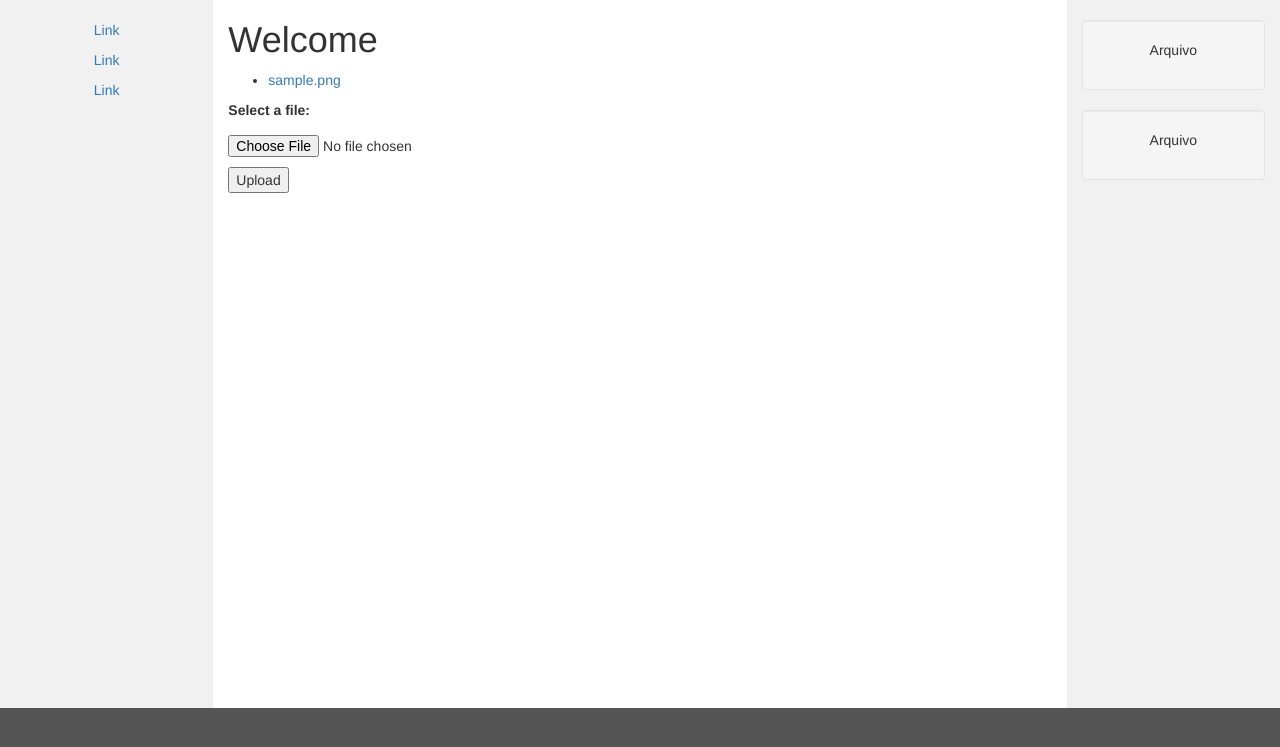
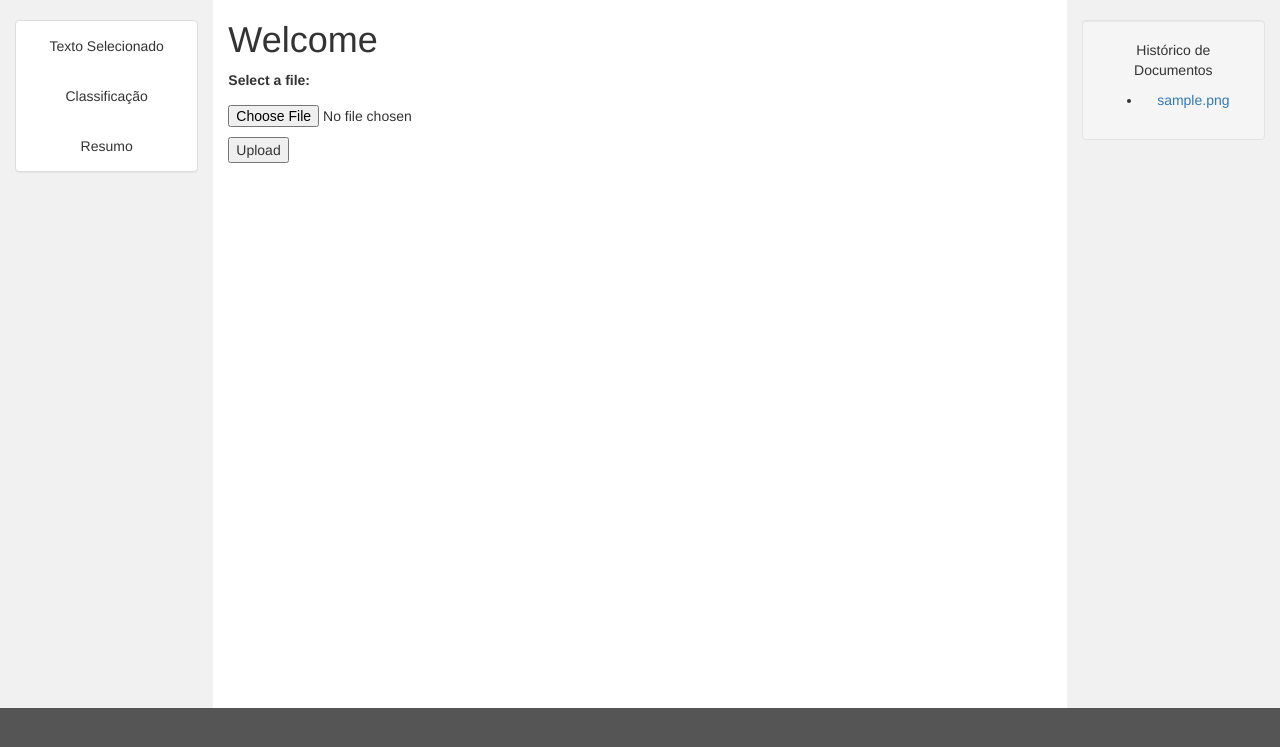
Before and after one commit to Caiocbeleza/An-lise-Linguagem-natural, a Django app: page /myapp/list/ in a window 1280 px wide. Shown: the part 52-799 px from the top of the page. Run offline with Django 3.2, Linux system fonts and the light colour scheme; tables that the repository leaves empty hold one stand-in row (values such as "Sample post"); some libraries are stand-ins or nearby versions.

Commit message:
adição histórico de documentos

```diff
--- a/Upload/myproject/myproject/myapp/templates/myapp/list.html
+++ b/Upload/myproject/myproject/myapp/templates/myapp/list.html
@@ -1,7 +1,7 @@
 <!DOCTYPE html>
 <html lang="en">
 <head>
-  <title>Bootstrap Example</title>
+  <title>Análise de Linguagem natural</title>
   <meta charset="utf-8">
   <meta name="viewport" content="width=device-width, initial-scale=1">
   <link rel="stylesheet" href="https://maxcdn.bootstrapcdn.com/bootstrap/3.3.7/css/bootstrap.min.css">
@@ -21,7 +21,7 @@
     .sidenav {
       padding-top: 20px;
       background-color: #f1f1f1;
-      height: 200%;
+      height: 160%;
 
     }
 
@@ -72,23 +72,16 @@
 <div class="container-fluid text-center">
   <div class="row content">
     <div class="col-sm-2 sidenav">
-      <p><a href="#">Link</a></p>
-      <p><a href="#">Link</a></p>
-      <p><a href="#">Link</a></p>
+			<div class="panel panel-default">
+  <div class="panel-body">Texto Selecionado</div>
+	<div class="panel-body">Classificação</div>
+	<div class="panel-body">Resumo</div>
+</div>
     </div>
     <div class="col-sm-8 text-left">
       <h1>Welcome</h1>
 			<body>
 	        <!-- List of uploaded documents -->
-	        {% if documents %}
-	            <ul>
-	                {% for document in documents %}
-	                    <li><a href="{{ document.docfile.url }}">{{ document.docfile.name }}</a></li>
-	                {% endfor %}
-	            </ul>
-	        {% else %}
-	            <p>No documents.</p>
-	        {% endif %}
 
 	        <!-- Upload form. Note enctype attribute! -->
 	        <form action="{% url "list" %}" method="post" enctype="multipart/form-data">
@@ -108,11 +101,20 @@
     </div>
     <div class="col-sm-2 sidenav">
       <div class="well">
-        <p>Arquivo</p>
+
+				<p>Histórico de Documentos</p>
+				{% if documents %}
+						<ul>
+								{% for document in documents %}
+									<li><p><a href="{{ document.docfile.url }}">{{ document.docfile.name }}</a></p></li>
+								{% endfor %}
+						</ul>
+				{% else %}
+						<p>Nenhum documento.</p>
+				{% endif %}
+
       </div>
-      <div class="well">
-        <p>Arquivo</p>
-      </div>
+
     </div>
   </div>
 </div>
```
